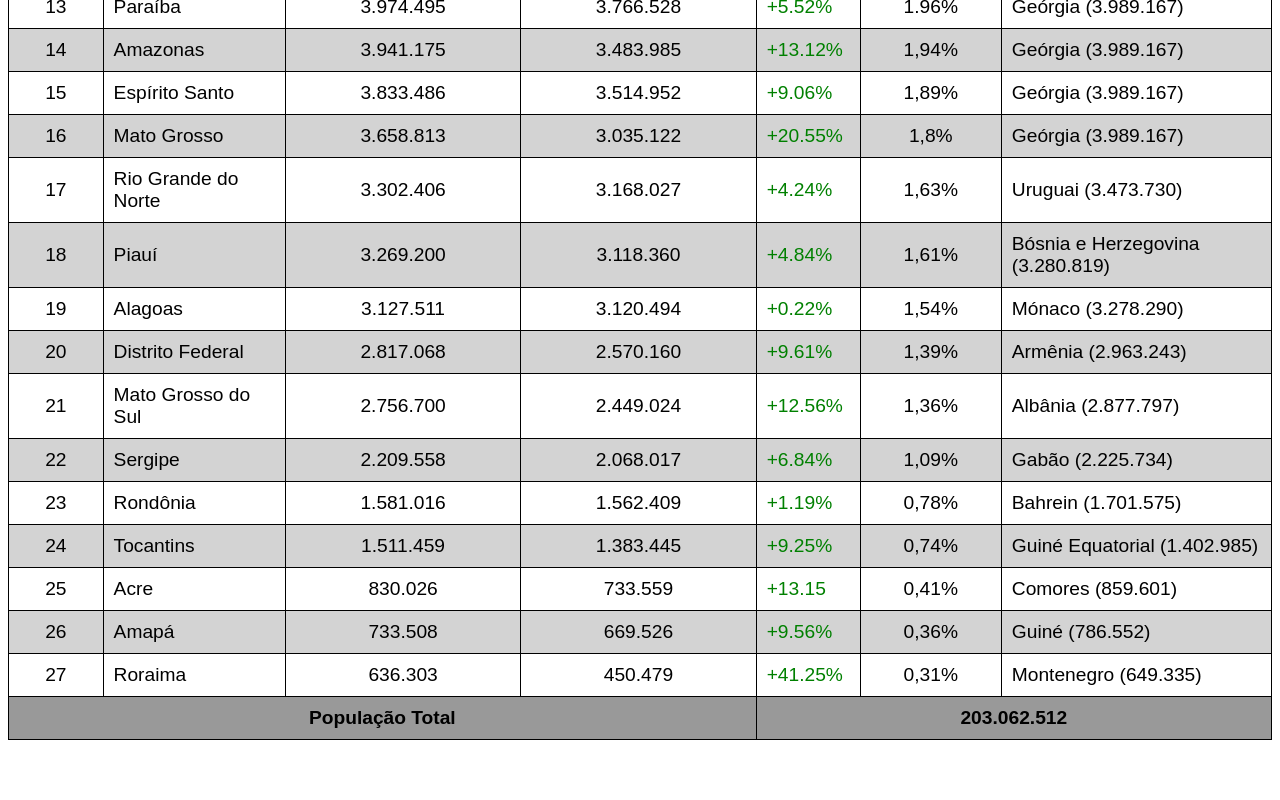
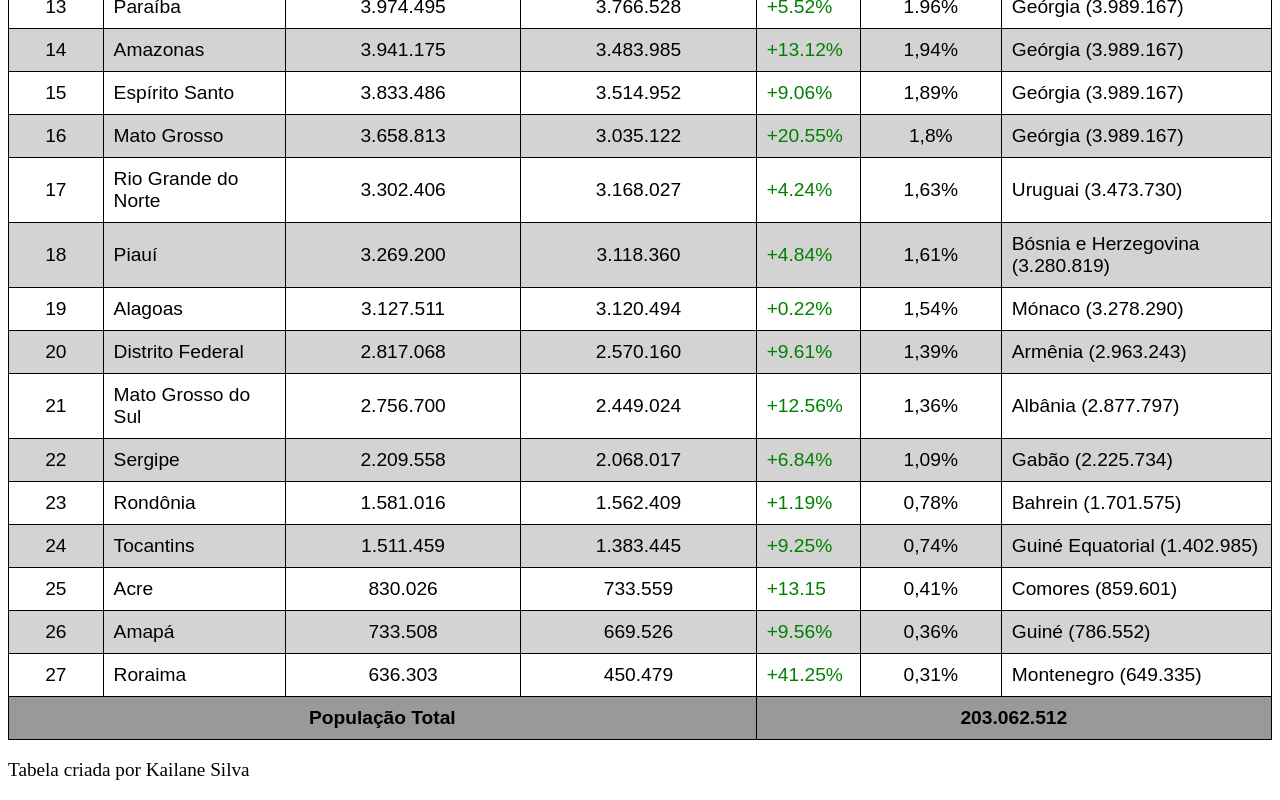
Before and after one commit to kailanesilva/tabela-responsiva, a plain HTML site: page index.html in a window 1280 px wide. Shown: the part 789-1589 px from the top of the page. Before the commit the page ends 1537 px from the top, so only its background shows below. Drawn offline with Linux system fonts and the light colour scheme.

Commit message:
correção

```diff
--- a/index.html
+++ b/index.html
@@ -277,5 +277,6 @@
         </tfoot>
     </table>
     </div>
+    <p>Tabela criada por <a href="https://github.com/kailanesilva">Kailane Silva</a></p>
 </body>
 </html>
```
